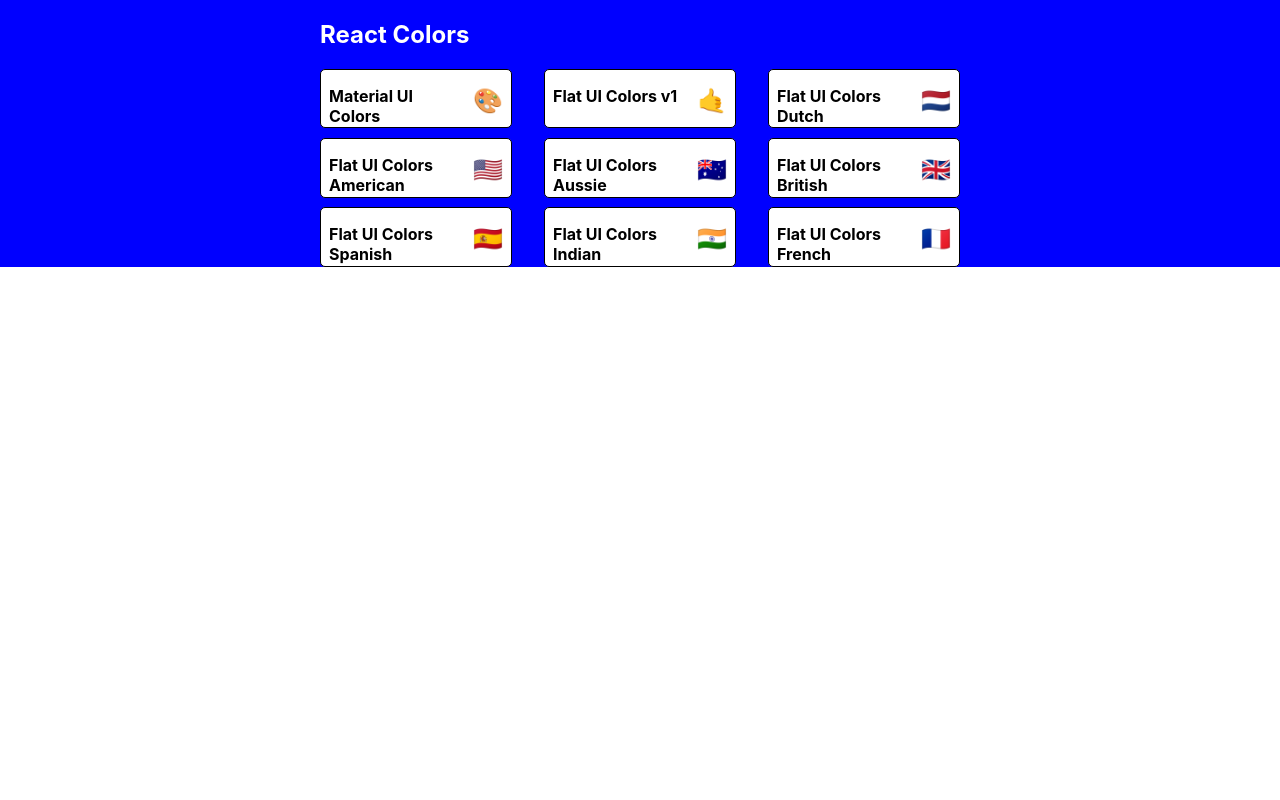
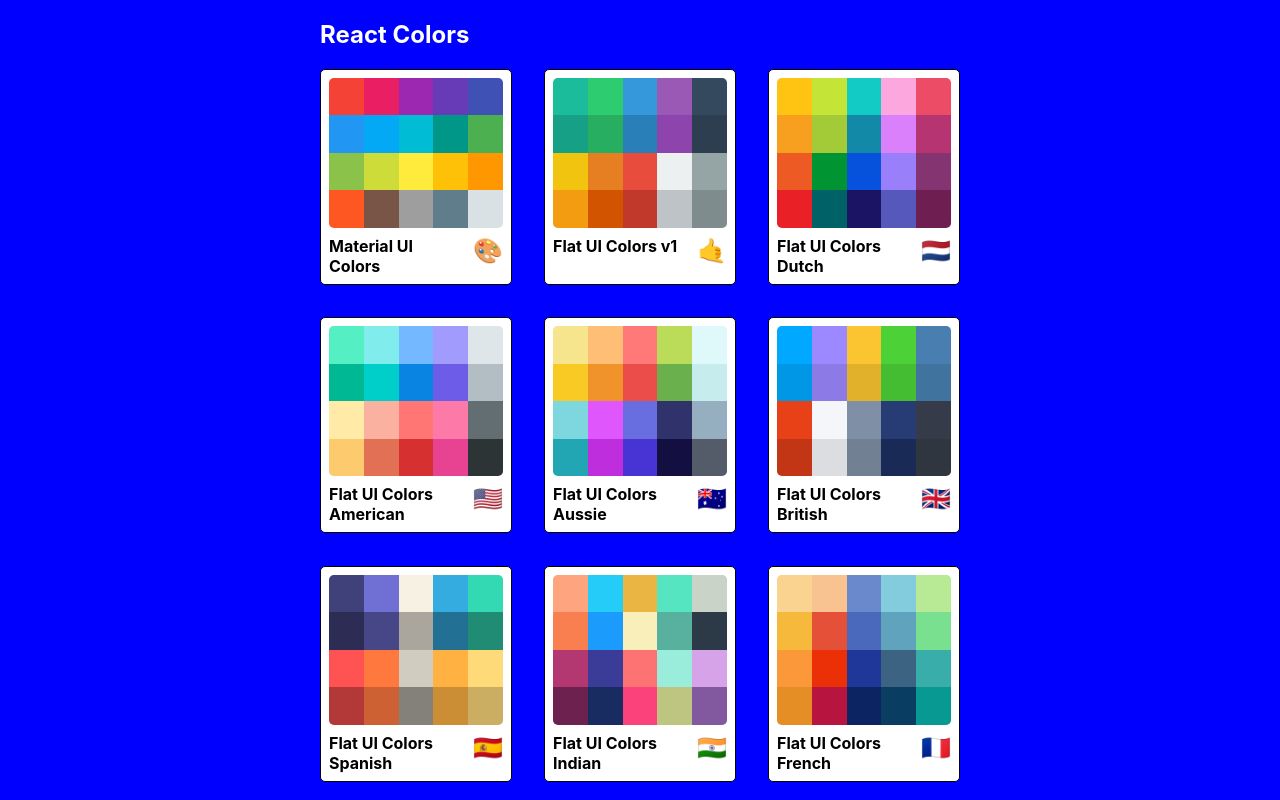
Before and after one commit to ssamsara98/modern-react-bootcamp, a React (Create React App) app: page / in a window 1280 px wide. Built offline with nearby package versions, Linux system fonts and the light colour scheme.

Commit message:
Finish styling MiniPalette

```diff
--- a/src/components/MiniPalette.jsx
+++ b/src/components/MiniPalette.jsx
@@ -8,13 +8,17 @@
     borderRadius: "5px",
     padding: "0.5rem",
     position: "relative",
-    overflow: "hidden",
+    overflow: "",
     "&:hover": {
       cursor: "pointer",
     },
   },
   colors: {
-    backgroundColor: "grey",
+    backgroundColor: "#dae1e4",
+    height: "150px",
+    width: "100%",
+    borderRadius: "5px",
+    overflow: "hidden",
   },
   title: {
     display: "flex",
@@ -30,13 +34,29 @@
     marginLeft: "0.5rem",
     fontSize: "1.5rem",
   },
+  miniColor: {
+    height: "25%",
+    width: "20%",
+    display: "inline-block",
+    margin: "0 auto",
+    position: "relative",
+    marginBottom: "-4px",
+  },
 };
 
 function MiniPalette(props) {
-  const { classes, paletteName, emoji } = props;
+  const { classes, paletteName, emoji, colors } = props;
+  const miniColorBoxes = colors.map((color) => (
+    <div
+      className={classes.miniColor}
+      style={{ backgroundColor: color.color }}
+      key={color.name}
+    />
+  ));
+
   return (
     <div className={classes.root}>
-      <div className={classes.colors}></div>
+      <div className={classes.colors}>{miniColorBoxes}</div>
       <h5 className={classes.title}>
         {paletteName} <span className={classes.emoji}>{emoji}</span>
       </h5>
--- a/src/components/PaletteList.jsx
+++ b/src/components/PaletteList.jsx
@@ -7,7 +7,7 @@
 const styles = {
   root: {
     backgroundColor: "blue",
-    height: "100%",
+    height: "100vh",
     display: "flex",
     alignItems: "flex-start",
     justifyContent: "center",
```
